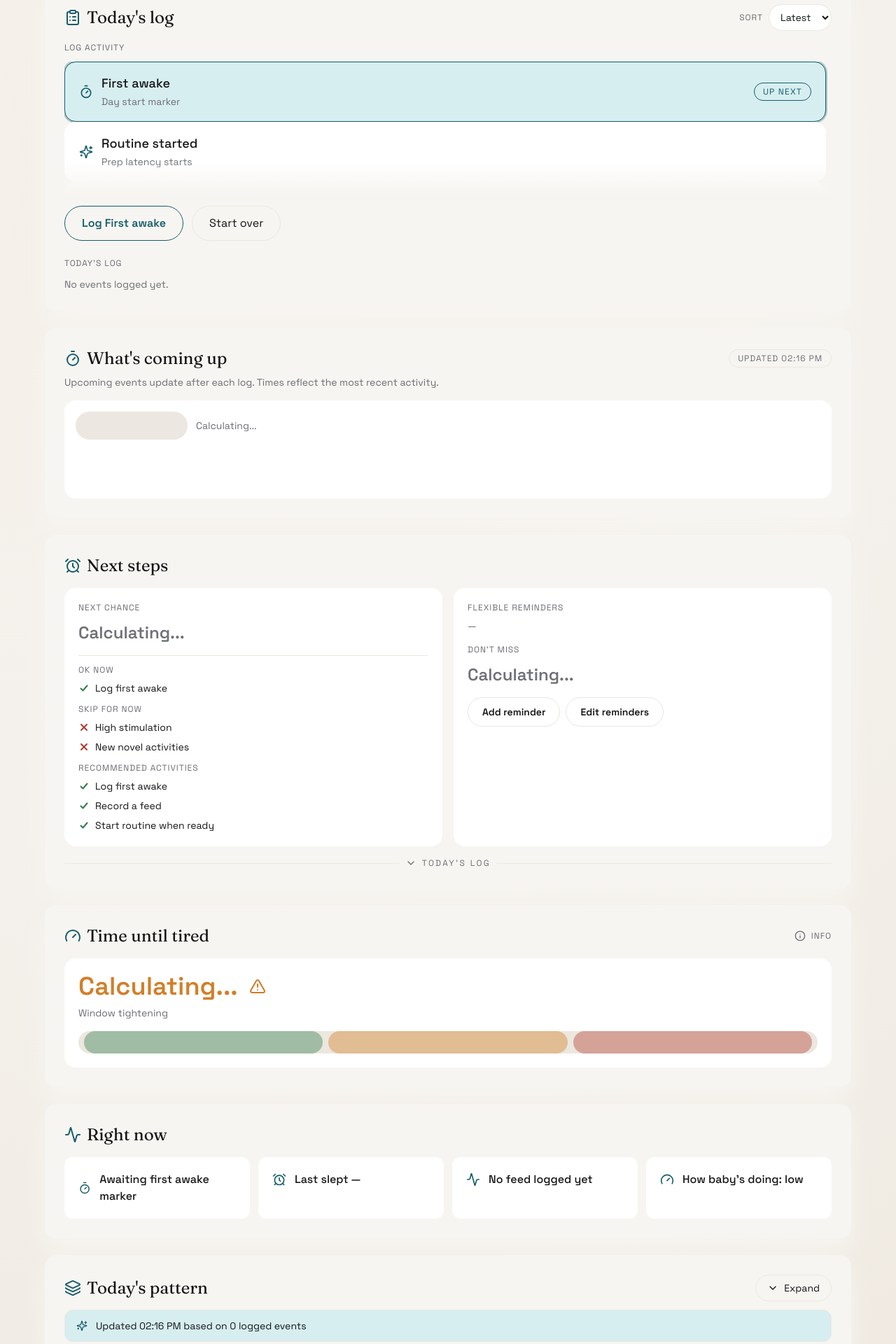
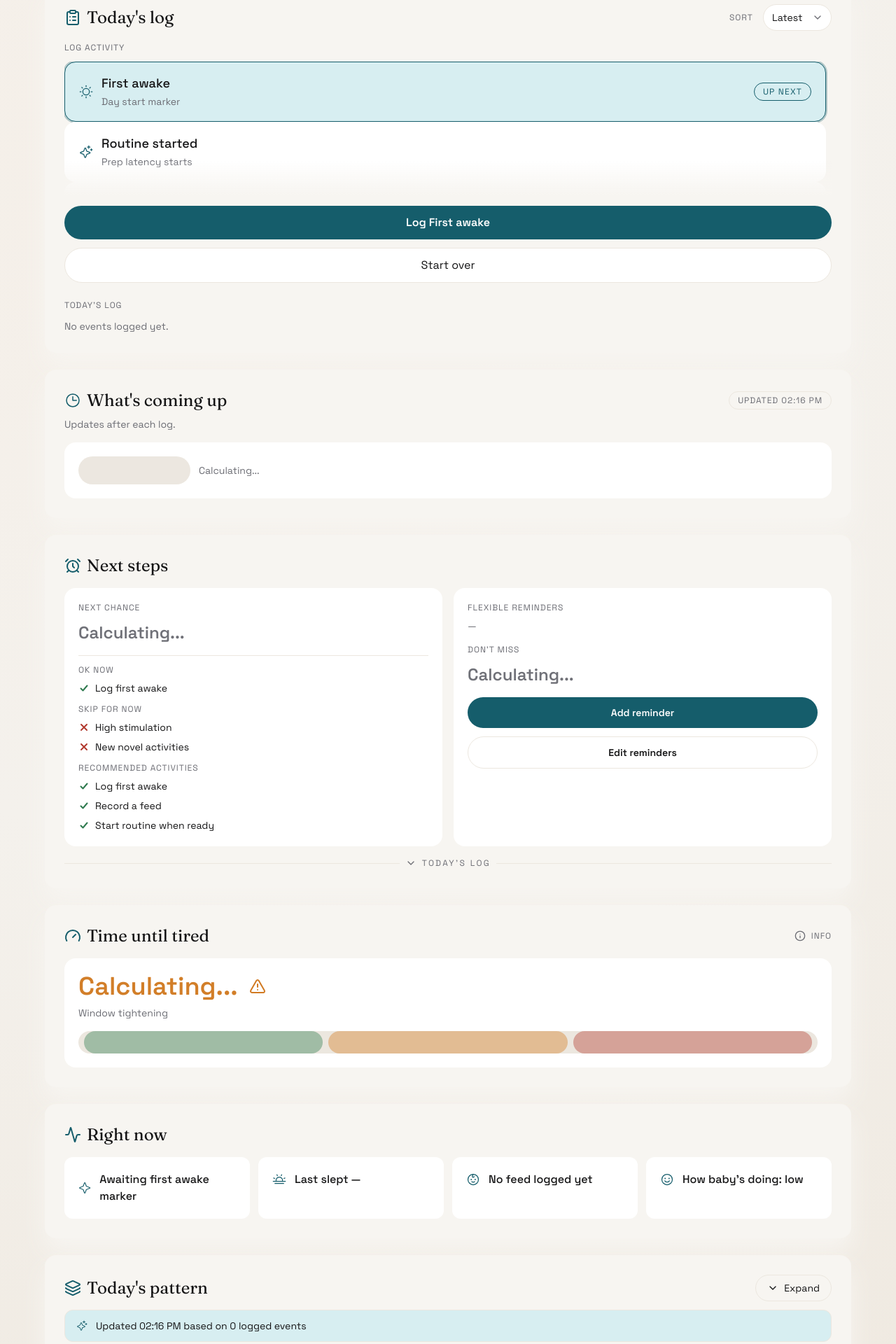
Before and after one commit to madebysergio/state-regulator, a React (Vite) app: page / in a window 1280 px wide. Shown: the part 220-2140 px from the top of the page at 70% size. Built offline with nearby package versions, Linux system fonts and the light colour scheme.

Commit message:
feat: add time-until-tired info modal and upcoming events UI polish

```diff
--- a/package.json
+++ b/package.json
@@ -9,7 +9,9 @@
     "preview": "vite preview"
   },
   "dependencies": {
+    "@heroicons/react": "^2.2.0",
     "lucide-react": "^0.474.0",
+    "phosphor-react": "^1.4.1",
     "react": "^18.3.1",
     "react-dom": "^18.3.1"
   },
--- a/src/App.tsx
+++ b/src/App.tsx
@@ -10,11 +10,20 @@ import {
   Gauge,
   Info,
   Layers3,
-  Moon,
-  Sparkles,
-  Timer,
   X,
 } from "lucide-react";
+import {
+  Baby,
+  Cake,
+  Clock,
+  Moon,
+  MoonStars,
+  Smiley,
+  Sparkle,
+  StarFour,
+  Sun,
+  SunHorizon,
+} from "phosphor-react";
 import { computeOutputs, defaultConfig } from "./constraints";
 import { applyEvent, buildEvent, initialAppState, rebuildFromLog } from "./state";
 import { EventType } from "./types";
@@ -75,13 +84,13 @@ const EVENT_LABELS = EVENT_TYPES.reduce<Record<EventType, string>>((acc, event)
 }, {} as Record<EventType, string>);
 
 const EVENT_ICONS: Record<EventType, JSX.Element> = {
-  FirstAwake: <Timer className="h-5 w-5 text-accent dark:text-gh-accent" />,
-  RoutineStarted: <Sparkles className="h-5 w-5 text-accent dark:text-gh-accent" />,
-  MilkGiven: <Activity className="h-5 w-5 text-accent dark:text-gh-accent" />,
-  SolidsGiven: <Activity className="h-5 w-5 text-accent dark:text-gh-accent" />,
-  NapStarted: <AlarmClock className="h-5 w-5 text-accent dark:text-gh-accent" />,
-  NapEnded: <AlarmClock className="h-5 w-5 text-accent dark:text-gh-accent" />,
-  Asleep: <Moon className="h-5 w-5 text-accent dark:text-gh-accent" />,
+  FirstAwake: <Sun className="h-5 w-5 text-accent dark:text-gh-accent" />,
+  RoutineStarted: <Sparkle className="h-5 w-5 text-accent dark:text-gh-accent" />,
+  MilkGiven: <Baby className="h-5 w-5 text-accent dark:text-gh-accent" />,
+  SolidsGiven: <Cake className="h-5 w-5 text-accent dark:text-gh-accent" />,
+  NapStarted: <MoonStars className="h-5 w-5 text-accent dark:text-gh-accent" />,
+  NapEnded: <Moon className="h-5 w-5 text-accent dark:text-gh-accent" />,
+  Asleep: <MoonStars className="h-5 w-5 text-accent dark:text-gh-accent" />,
 };
 
 const formatTimeZoned = (utcMs: number, timeZone: string) =>
@@ -181,18 +190,18 @@ const StatusIcon = ({ variant }: { variant: "allowed" | "suppressed" }) => (
 
 const getStateIcon = (item: string) => {
   if (item.startsWith("Sleeping") || item.startsWith("Asleep")) {
-    return <Moon className="h-5 w-5 text-accent dark:text-gh-accent" />;
+    return <MoonStars className="h-5 w-5 text-accent dark:text-gh-accent" />;
   }
   if (item.startsWith("Expected wake") || item.startsWith("Last slept")) {
-    return <AlarmClock className="h-5 w-5 text-accent dark:text-gh-accent" />;
+    return <SunHorizon className="h-5 w-5 text-accent dark:text-gh-accent" />;
   }
   if (item.startsWith("Last feed") || item.startsWith("No feed")) {
-    return <Activity className="h-5 w-5 text-accent dark:text-gh-accent" />;
+    return <Baby className="h-5 w-5 text-accent dark:text-gh-accent" />;
   }
   if (item.startsWith("How baby's doing")) {
-    return <Gauge className="h-5 w-5 text-accent dark:text-gh-accent" />;
+    return <Smiley className="h-5 w-5 text-accent dark:text-gh-accent" />;
   }
-  return <Timer className="h-5 w-5 text-accent dark:text-gh-accent" />;
+  return <StarFour className="h-5 w-5 text-accent dark:text-gh-accent" />;
 };
 
 export default function App() {
@@ -226,6 +235,7 @@ export default function App() {
   const [softStopOffset, setSoftStopOffset] = useState(20);
   const [toasts, setToasts] = useState<{ id: string; message: string }[]>([]);
   const [softStopModalOpen, setSoftStopModalOpen] = useState(false);
+  const [wakeInfoOpen, setWakeInfoOpen] = useState(false);
 
   useEffect(() => {
     if (typeof window === "undefined") return;
@@ -652,11 +662,12 @@ export default function App() {
             Today's log
           </h2>
           <div className="flex items-center gap-2">
-            <span className="text-xs uppercase tracking-[0.08em] text-muted dark:text-gh-muted">
+            <span className="min-w-[44px] pl-1 text-xs uppercase tracking-[0.08em] text-muted dark:text-gh-muted">
               Sort
             </span>
+            <div className="relative">
               <select
-              className="rounded-full border border-panel-strong bg-white px-3 py-2 text-sm dark:border-gh-border dark:bg-gh-surface"
+                className="appearance-none rounded-full border border-panel-strong bg-white px-3 py-2 pr-10 text-sm dark:border-gh-border dark:bg-gh-surface"
                 value={eventLogSort}
                 onChange={(eventTarget) =>
                   setEventLogSort(eventTarget.target.value as "latest" | "oldest")
@@ -665,6 +676,8 @@ export default function App() {
                 <option value="latest">Latest</option>
                 <option value="oldest">Oldest</option>
               </select>
+              <ChevronDown className="pointer-events-none absolute right-3 top-1/2 h-4 w-4 -translate-y-1/2 text-muted dark:text-gh-muted" />
+            </div>
           </div>
         </div>
         <div className="mt-4">
@@ -713,16 +726,16 @@ export default function App() {
             </div>
             <div className="pointer-events-none absolute inset-x-0 bottom-0 h-12 bg-gradient-to-b from-transparent to-panel dark:to-gh-surface" />
           </div>
-          <div className="mt-4 flex flex-wrap gap-3">
+          <div className="mt-4 flex w-full flex-col gap-3">
             <button
-              className={`rounded-full border border-accent px-6 py-3 text-base font-semibold text-accent transition-all duration-300 ${EASE_CURVE}`}
+              className={`w-full rounded-full bg-accent px-6 py-3 text-base font-semibold text-white transition-all duration-300 ${EASE_CURVE}`}
               onClick={addEvent}
               type="button"
             >
               Log {EVENT_TYPES.find((event) => event.type === selectedEvent)?.label}
             </button>
             <button
-              className={`rounded-full border border-panel-strong px-6 py-3 text-base transition-all duration-300 ${EASE_CURVE} dark:border-gh-border`}
+              className={`w-full rounded-full border border-panel-strong bg-white px-6 py-3 text-base transition-all duration-300 ${EASE_CURVE} dark:border-gh-border dark:bg-gh-surface`}
               onClick={clearAll}
               type="button"
             >
@@ -816,7 +829,7 @@ export default function App() {
         </div>
         {eventCount > 2 ? (
           <button
-            className="mt-4 inline-flex items-center gap-2 rounded-full border border-panel-strong px-4 py-2 text-sm dark:border-gh-border"
+            className="mt-4 inline-flex w-full items-center justify-center gap-2 rounded-full border border-panel-strong px-4 py-3 text-sm dark:border-gh-border"
             onClick={() => setEventLogModalOpen(true)}
             type="button"
           >
@@ -829,7 +842,7 @@ export default function App() {
       <section className="mt-6 rounded-2xl bg-panel p-6 shadow-panel dark:shadow-panel-dark dark:bg-gh-surface md:p-7">
         <div className="flex flex-wrap items-center justify-between gap-3">
           <h2 className="flex items-center gap-2 font-display text-2xl">
-            <Timer className="h-6 w-6 text-accent dark:text-gh-accent" />
+            <Clock className="h-6 w-6 text-accent dark:text-gh-accent" />
             What's coming up
           </h2>
           {predictionsUpdatedAt ? (
@@ -839,35 +852,42 @@ export default function App() {
           ) : null}
         </div>
         <div className="mt-2 text-sm text-muted dark:text-gh-muted">
-          Upcoming events update after each log. Times reflect the most recent activity.
+          Updates after each log.
         </div>
-        <div className="mt-4 min-h-[140px] rounded-2xl bg-white p-4 dark:bg-gh-surface-2">
+        <div className="mt-4 rounded-2xl bg-white p-5 dark:bg-gh-surface-2">
           {nextThreeTimeline.length === 0 ? (
             <div className="flex h-full items-center gap-3 text-sm text-muted dark:text-gh-muted">
               <div className="h-10 w-40 animate-pulse rounded-full bg-panel-strong dark:bg-gh-border" />
               Calculating...
             </div>
           ) : (
-            <div className="flex gap-3 overflow-x-auto pb-2">
-              <div className="flex h-16 w-16 flex-shrink-0 items-center justify-center rounded-full border border-panel-strong text-xs uppercase tracking-[0.2em] text-muted dark:border-gh-border dark:text-gh-muted">
+            <>
+              <div className="text-xs uppercase tracking-[0.2em] text-muted dark:text-gh-muted">
                 Now
               </div>
+              <div className="mt-3 flex flex-col gap-4">
                 {nextThreeTimeline.map((item) => {
                   const minutes = Math.max(
                     0,
                     Math.ceil((item.effectiveTimeUtc - nowUtcMs) / MS_MIN)
                   );
                   const showStatus = minutes <= 0;
-                const urgency =
-                  minutes <= 15
-                    ? "border-suppressed/40 text-suppressed"
-                    : minutes <= 30
-                    ? "border-warning/40 text-warning"
-                    : "border-allowed/40 text-allowed";
+                  const upcomingIcon =
+                    item.id === "expected-wake" ? (
+                      <SunHorizon className="h-5 w-5 text-accent dark:text-gh-accent" />
+                    ) : item.id === "morning-feed" ? (
+                      <Baby className="h-5 w-5 text-accent dark:text-gh-accent" />
+                    ) : item.id === "next-feed" ? (
+                      <Baby className="h-5 w-5 text-accent dark:text-gh-accent" />
+                    ) : item.id === "nap-window" ? (
+                      <MoonStars className="h-5 w-5 text-accent dark:text-gh-accent" />
+                    ) : (
+                      <Sparkle className="h-5 w-5 text-accent dark:text-gh-accent" />
+                    );
                   return (
                     <button
                       key={item.id}
-                  className={`min-h-[100px] min-w-[180px] rounded-2xl border bg-white p-4 text-left transition-all duration-300 ${EASE_CURVE} dark:bg-gh-surface ${urgency} ${
+                      className={`w-full rounded-2xl border border-allowed/40 bg-white p-5 text-left transition-all duration-300 ${EASE_CURVE} dark:border-allowed/30 dark:bg-gh-surface-2 ${
                         selectedUpcomingId === item.id ? "ring-2 ring-accent/30" : ""
                       }`}
                       onClick={() =>
@@ -875,13 +895,14 @@ export default function App() {
                       }
                       type="button"
                     >
-                    <div className="text-xs uppercase tracking-[0.08em] text-muted dark:text-gh-muted">
-                      {showStatus ? currentStatus : `in ${formatCountdown(minutes)}`}
+                      <div className="flex items-center justify-between text-xs uppercase tracking-[0.08em] text-muted dark:text-gh-muted">
+                        <span>{showStatus ? currentStatus : `in ${formatCountdown(minutes)}`}</span>
+                        {upcomingIcon}
                       </div>
-                    <div className="mt-2 text-lg font-semibold text-ink dark:text-gh-text">
+                      <div className="mt-3 text-2xl font-semibold text-ink dark:text-gh-text">
                         {item.label}
                       </div>
-                    <div className="mt-1 text-sm text-muted dark:text-gh-muted">
+                      <div className="mt-2 text-lg font-semibold text-accent dark:text-gh-accent">
                         {item.rangeEndUtc
                           ? `${formatTimeZoned(item.timeUtc, timeZone)} – ${formatTimeZoned(
                               item.rangeEndUtc,
@@ -896,6 +917,7 @@ export default function App() {
                   );
                 })}
               </div>
+            </>
           )}
         </div>
       </section>
@@ -1035,11 +1057,11 @@ export default function App() {
               ) : null}
             </>
           )}
-          <div className="mt-4 flex flex-col items-start gap-3">
-            <div className="flex flex-wrap items-center gap-2">
+          <div className="mt-4 flex w-full flex-col items-start gap-3">
+            <div className="flex w-full flex-col items-stretch gap-3">
               {!softStopFormOpen ? (
                 <button
-                  className={`rounded-full border border-panel-strong px-5 py-2.5 text-sm font-semibold transition-all duration-300 ${EASE_CURVE} dark:border-gh-border`}
+                  className={`w-full rounded-full bg-accent px-5 py-3 text-sm font-semibold text-white transition-all duration-300 ${EASE_CURVE}`}
                   type="button"
                   onClick={() => setSoftStopFormOpen(true)}
                 >
@@ -1047,7 +1069,7 @@ export default function App() {
                 </button>
               ) : (
                 <button
-                  className={`rounded-full border border-panel-strong px-5 py-2.5 text-sm font-semibold transition-all duration-300 ${EASE_CURVE} dark:border-gh-border`}
+                  className={`w-full rounded-full border border-panel-strong bg-white px-5 py-3 text-sm font-semibold transition-all duration-300 ${EASE_CURVE} dark:border-gh-border dark:bg-gh-surface`}
                   type="button"
                   onClick={() => setSoftStopFormOpen(false)}
                 >
@@ -1055,7 +1077,7 @@ export default function App() {
                 </button>
               )}
               <button
-                className={`rounded-full border border-panel-strong px-5 py-2.5 text-sm font-semibold transition-all duration-300 ${EASE_CURVE} dark:border-gh-border`}
+                className={`w-full rounded-full border border-panel-strong bg-white px-5 py-3 text-sm font-semibold transition-all duration-300 ${EASE_CURVE} dark:border-gh-border dark:bg-gh-surface`}
                 type="button"
                 onClick={() => setSoftStopModalOpen(true)}
               >
@@ -1131,7 +1153,7 @@ export default function App() {
           <button
             className="inline-flex items-center gap-2 text-xs uppercase tracking-[0.08em] text-muted dark:text-gh-muted"
             type="button"
-            title="Wake window utilization tracks time since last wake against the max window."
+            onClick={() => setWakeInfoOpen(true)}
           >
             <Info className="h-4 w-4" />
             Info
@@ -1155,7 +1177,7 @@ export default function App() {
                 : "Calculating..."}
             </div>
             {outputs.isAsleep ? (
-              <Moon className="h-6 w-6 text-accent dark:text-gh-accent" />
+              <MoonStars className="h-6 w-6 text-accent dark:text-gh-accent" />
             ) : null}
             {!outputs.isAsleep && outputs.pressureIndicator.regulationRisk !== "low" ? (
               <AlertTriangle
@@ -1230,7 +1252,7 @@ export default function App() {
           </button>
         </div>
         <div className="mt-3 flex flex-wrap items-center gap-3 rounded-xl border border-panel-strong bg-accent-soft px-4 py-3 text-sm dark:border-gh-border dark:bg-gh-surface-2">
-          <Sparkles className="h-4 w-4 text-accent dark:text-gh-accent" />
+          <Sparkle className="h-4 w-4 text-accent dark:text-gh-accent" />
           <span className="text-ink dark:text-gh-text">
             Updated {shiftUpdatedAt} based on {eventCount} logged events
           </span>
@@ -1300,11 +1322,12 @@ export default function App() {
           <div className="flex items-center justify-between gap-3">
             <h3 className="text-xl font-semibold text-ink dark:text-gh-text">Full log</h3>
             <div className="flex items-center gap-2">
-              <span className="text-xs uppercase tracking-[0.08em] text-muted dark:text-gh-muted">
+              <span className="min-w-[44px] pl-1 text-xs uppercase tracking-[0.08em] text-muted dark:text-gh-muted">
                 Sort
               </span>
+              <div className="relative">
                 <select
-                className="rounded-full border border-panel-strong bg-white px-3 py-2 text-sm dark:border-gh-border dark:bg-gh-surface"
+                  className="appearance-none rounded-full border border-panel-strong bg-white px-3 py-2 pr-10 text-sm dark:border-gh-border dark:bg-gh-surface"
                   value={eventLogSort}
                   onChange={(eventTarget) =>
                     setEventLogSort(eventTarget.target.value as "latest" | "oldest")
@@ -1313,6 +1336,8 @@ export default function App() {
                   <option value="latest">Latest</option>
                   <option value="oldest">Oldest</option>
                 </select>
+                <ChevronDown className="pointer-events-none absolute right-3 top-1/2 h-4 w-4 -translate-y-1/2 text-muted dark:text-gh-muted" />
+              </div>
             </div>
             <button
               className="flex h-10 w-10 items-center justify-center rounded-full border border-panel-strong text-muted dark:border-gh-border dark:text-gh-muted"
@@ -1424,6 +1449,37 @@ export default function App() {
           </div>
         </div>
       ) : null}
+
+      {wakeInfoOpen ? (
+        <div className="fixed inset-0 z-50 flex items-center justify-center px-6">
+          <button
+            className="absolute inset-0 bg-black/40"
+            type="button"
+            aria-label="Close time until tired info"
+            onClick={() => setWakeInfoOpen(false)}
+          />
+          <div className="relative w-full max-w-xl rounded-2xl border border-panel-strong bg-white p-6 shadow-panel dark:border-gh-border dark:bg-gh-surface dark:shadow-panel-dark">
+            <div className="flex items-center justify-between gap-3">
+              <h3 className="text-xl font-semibold text-ink dark:text-gh-text">
+                Time until tired
+              </h3>
+              <button
+                className="flex h-10 w-10 items-center justify-center rounded-full border border-panel-strong text-muted dark:border-gh-border dark:text-gh-muted"
+                type="button"
+                aria-label="Close"
+                onClick={() => setWakeInfoOpen(false)}
+              >
+                <X className="h-4 w-4" />
+              </button>
+            </div>
+            <div className="mt-4 text-sm text-muted dark:text-gh-muted">
+              This meter tracks time since the last wake and how close the day is to the tired zone.
+              Green is comfortable, amber means the window is tightening, and red means it’s
+              getting late for rest.
+            </div>
+          </div>
+        </div>
+      ) : null}
     </div>
   );
 }
```
Also changed, not shown: 1 other file (tests, documents, lock files or other folders). Lines whose indentation alone changed are shown as unchanged.
